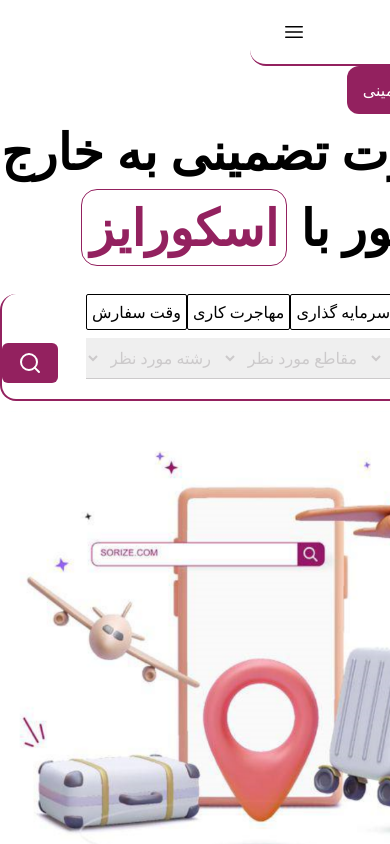
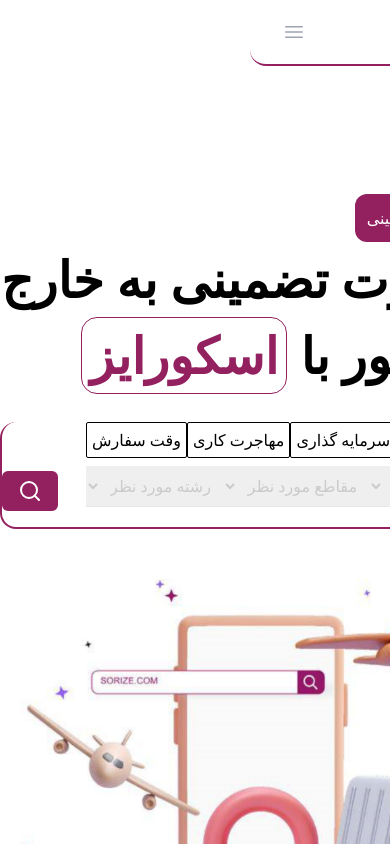
Before and after one commit to sarvdavoudi/scorize_landingPage, a Next.js app: page / in a window 390 px wide. Shown: the top 844 px of the page. Built offline with nearby package versions, Linux system fonts and the light colour scheme.

Commit message:
fixed:color range of tailwind class appeared by change tailwind.config.js file

```diff
--- a/components/Header/Header.jsx
+++ b/components/Header/Header.jsx
@@ -17,7 +17,7 @@
 
       {/* menu */}
       <div className="grow ">
-        <div className="hidden sm:flex  justify-start gap-2 md:gap-8 ">
+        <div className="hidden sm:flex  justify-start  ">
           <Link href="/" className={`${styles.menuItem}   border-r-2  border-primary-color`}>
             رزرو مشاوره
           </Link>
@@ -73,7 +73,7 @@
       </div>
 
       {/* signIn button */}
-      <div className="hidden sm:block">
+      <div className="hidden lg:block md:block">
         <PrimaryButton>
           {" "}
           <svg
--- a/components/PrimaryButton/PrimaryButton.jsx
+++ b/components/PrimaryButton/PrimaryButton.jsx
@@ -2,7 +2,7 @@
 
 const PrimaryButton = ({children}) => {
   return (
-    <button className=" bg-primary-color text-tertiary-color rounded-xl pt-3 pb-3 pl-4 pr-4 flex mt-0">{children}</button>
+    <button className=" bg-primary-color text-tertiary-color rounded-xl p-3 flex ">{children}</button>
   )
 }
 
--- /dev/null
+++ b/components/Space/Space.jsx
@@ -0,0 +1,16 @@
+import React from 'react'
+
+const Space = ({size}) => {
+    if(size==='medium'){
+        return (
+          <div className='my-2'/>
+        )
+    }
+    else if(size==='large'){
+        return(
+            <div className='my-32'/>
+        )
+    }
+}
+
+export default Space
--- a/pages/index.js
+++ b/pages/index.js
@@ -5,6 +5,7 @@
 import SearchBox from "../components/SearchBox/SearchBox";
 import Layout from "../container/Layout";
 import PrimaryButton from "../components/PrimaryButton/PrimaryButton";
+import Space from "../components/Space/Space";
 
 export default function Home() {
   return (
@@ -19,7 +20,8 @@
         <main>
           <div className={styles.mainDiv}>
             <div className="content">
-              <PrimaryButton className=" bg-primary-color text-tertiary-color rounded-xl pt-3 pb-3 pl-4 pr-4 flex mt-32 !important">
+              <Space size={"large"}/>
+              <PrimaryButton className=" bg-primary-color text-tertiary-color rounded-xl pt-3 pb-3 pl-4 pr-4 flex  ">
                 <svg
                   xmlns="http://www.w3.org/2000/svg"
                   width="24"
--- a/styles/globals.css
+++ b/styles/globals.css
@@ -6,7 +6,6 @@
 /* ************** */
 @import "./font.css";
 @import "./theme.css";
-
 
 
 * {
--- a/tailwind.config.js
+++ b/tailwind.config.js
@@ -9,11 +9,12 @@
     "./src/**/*.{js,ts,jsx,tsx,mdx}",
   ],
   theme: {
-    extend: {},
-    colors: {
-      "primary-color": "#93215F", //purpule
-      "secondary-color": "#cccacb", //gray
-      "tertiary-color": "#ffffff", //white
+    extend: {
+      colors: {
+        "primary-color": "#93215F", //purpule
+        "secondary-color": "#cccacb", //gray
+        "tertiary-color": "#ffffff", //white
+      },
     },
   },
   plugins: [],
```
Also changed, not shown: components/SearchBox/SearchBox.jsx (+4 -4 lines), components/Header/Header.module.css (line endings or trailing spaces).
